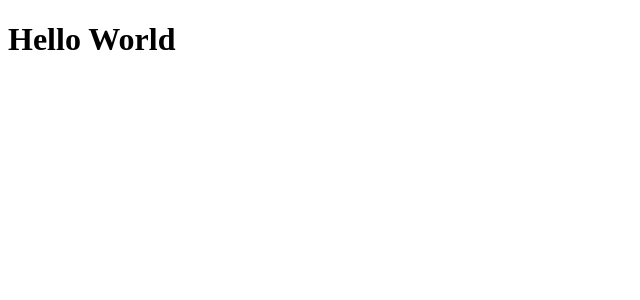
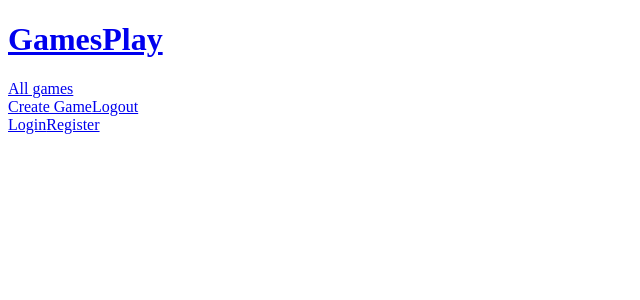
Before and after one commit to aisamani/games-play-oct-2023, a React (Vite) app in the folder client/: page / in a window 1280 px wide. Shown: the top 300 px of the page, without its empty margins (0-640 px from the left). Built offline with nearby package versions, Linux system fonts and the light colour scheme.

Commit message:
Add Header component

```diff
--- a/client/src/App.jsx
+++ b/client/src/App.jsx
@@ -1,9 +1,11 @@
+import Header from "./components/header/Header";
+
 function App() {
-  return (
-    <>
-      <h1>Hello World</h1>
-    </>
-  )
+    return (
+        <div id="box">
+            <Header />
+        </div>
+    )
 }
 
 export default App
--- /dev/null
+++ b/client/src/components/header/Header.jsx
@@ -0,0 +1,22 @@
+export default function Header() {
+
+    return (
+        <header>
+
+            <h1><a className="home" href="#">GamesPlay</a></h1>
+            <nav>
+                <a href="#">All games</a>
+
+                <div id="user">
+                    <a href="#">Create Game</a>
+                    <a href="#">Logout</a>
+                </div>
+
+                <div id="guest">
+                    <a href="#">Login</a>
+                    <a href="#">Register</a>
+                </div>
+            </nav>
+        </header>
+    );
+}
```
